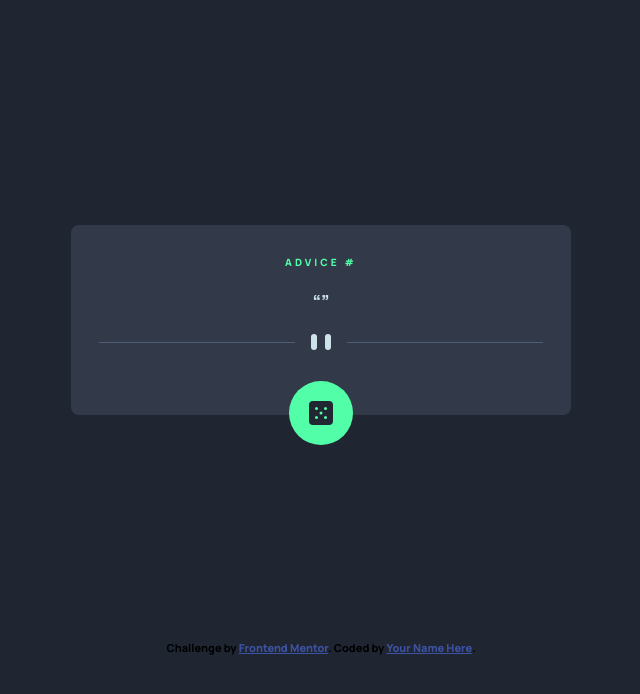
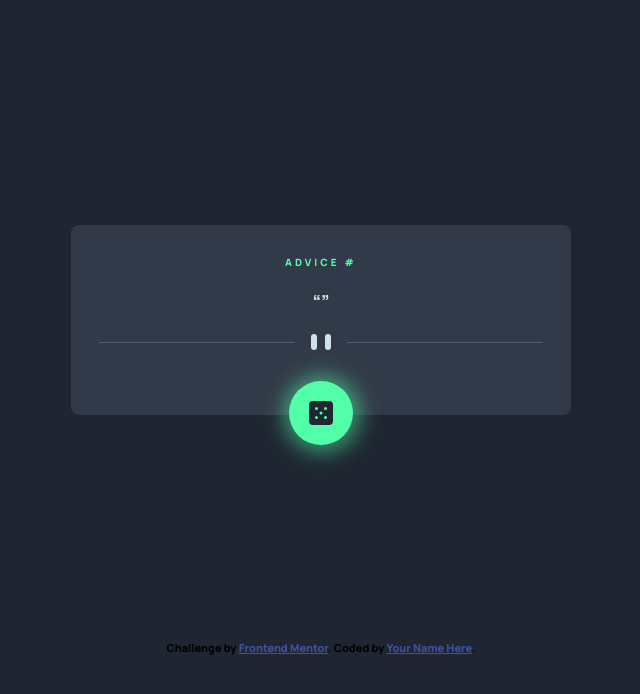
Before and after one commit to TRIPLE-ADE/Advice-generator, a plain HTML site: page index.html in a window 1280 px wide. In both pictures the pointer is over the button 640 px from the left and 413 px from the top of the page. Shown: the whole page, without its empty margins (319-959 px from the left). Drawn offline with Linux system fonts and the light colour scheme.

Commit message:
Update CSS with dice hover styling

```diff
--- a/style.css
+++ b/style.css
@@ -12,6 +12,7 @@
     --color-neutral-100:hsl(217, 19%, 38%);
     --color-neutral-200:hsl(217, 19%, 24%);
     --color-neutral-300:hsl(218, 23%, 16%);
+    --box-shadow:hsla(150, 100%, 66%, 0.5);
     --font-family: 'Manrope', sans-serif;
     --font-size-base: 10px;
     --font-size-large: 18px;
@@ -69,6 +70,11 @@ main{
     border: none;
 }
 
+.dice:hover{
+    cursor: pointer;
+    box-shadow: 1px 1px 20px 7px var(--box-shadow);
+}
+
 .attribution{
     font-size: 11px;
     text-align: center;
```
